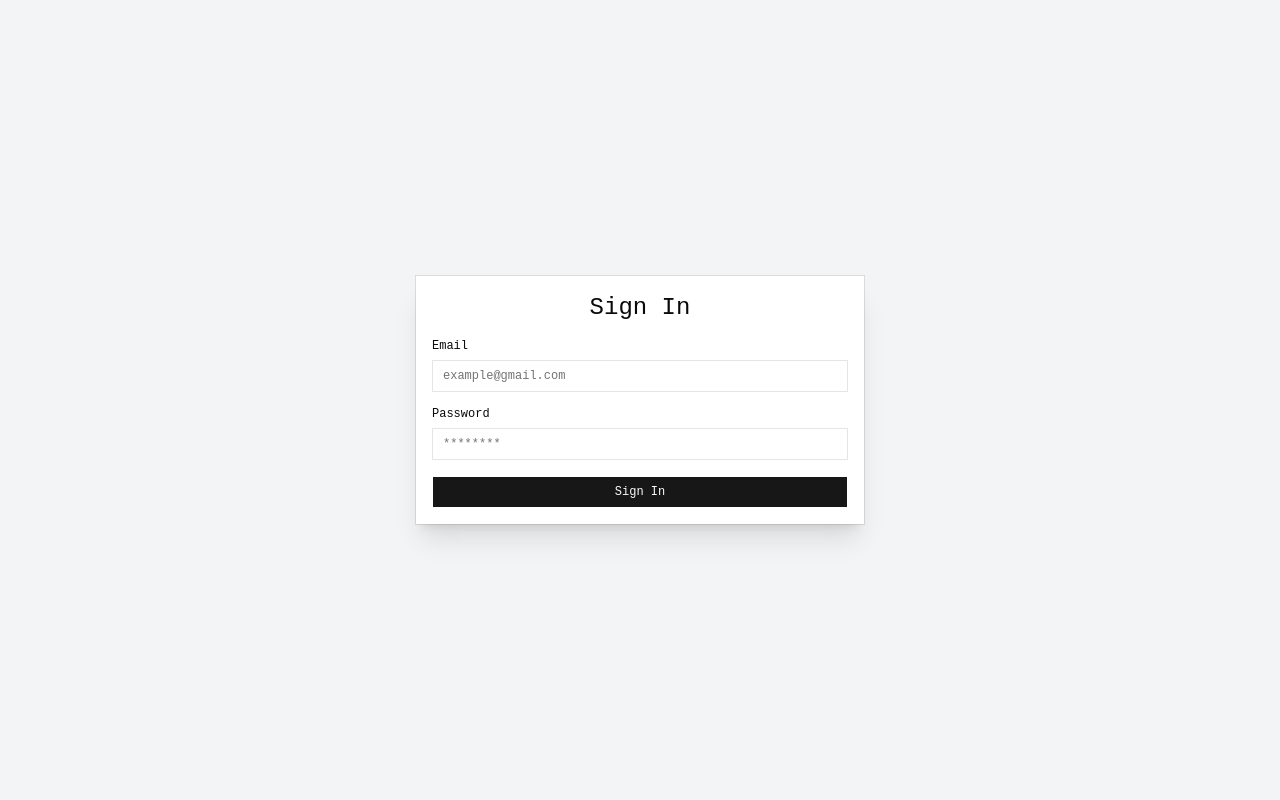
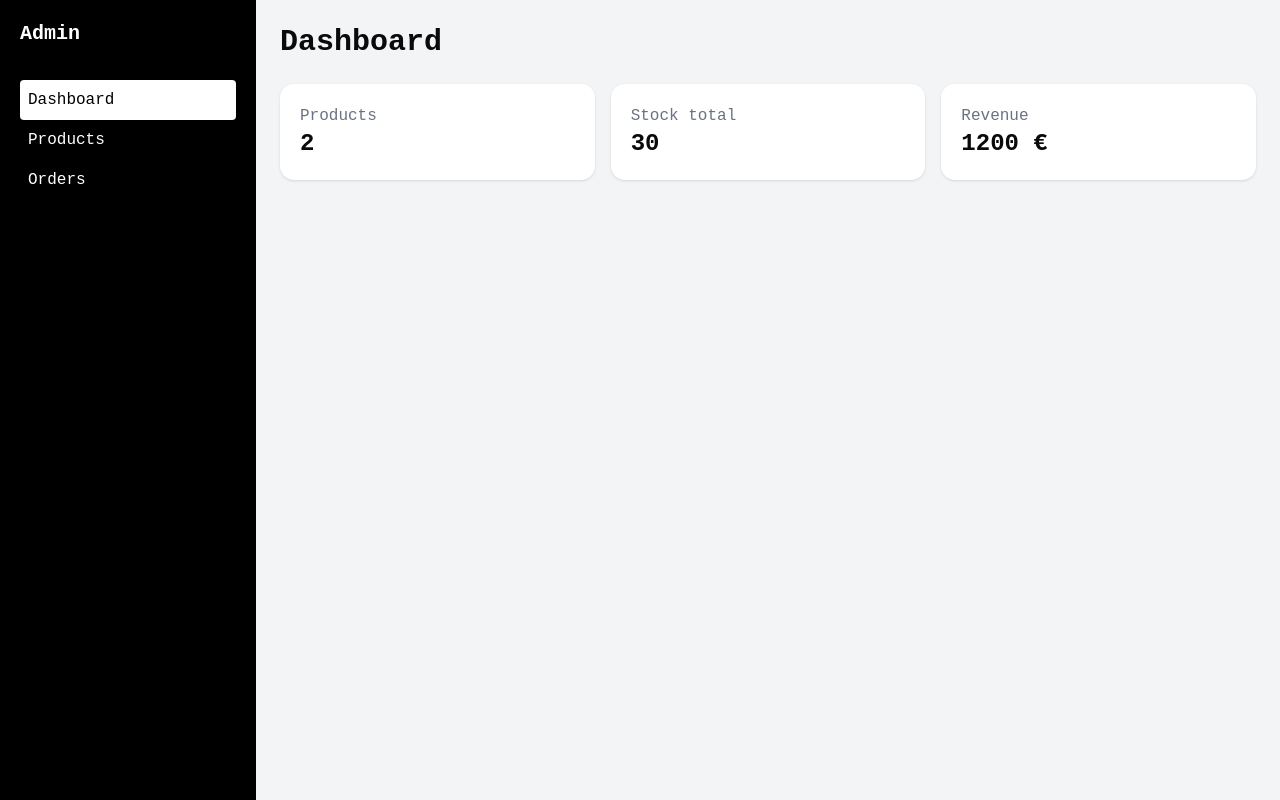
Before and after one commit to Moumadjad/ecommerce-project, a React (Vite) app: page /admin in a window 1280 px wide. Built offline with nearby package versions, Linux system fonts and the light colour scheme.

Commit message:
Ajout dashboard admin + sidebar navigation

```diff
--- a/package.json
+++ b/package.json
@@ -20,6 +20,7 @@
     "radix-ui": "^1.4.3",
     "react": "^19.2.6",
     "react-dom": "^19.2.6",
+    "react-router-dom": "^7.16.0",
     "shadcn": "^4.10.0",
     "tailwind-merge": "^3.6.0",
     "tailwindcss": "^4.3.0",
--- a/src/App.jsx
+++ b/src/App.jsx
@@ -1,11 +1,16 @@
-import { useState } from 'react'
-import Login from './pages/Auth/Login'
+import { BrowserRouter, Routes, Route } from "react-router-dom";
+import Login from "./pages/Auth/Login";
+import AdminDashboard from "./pages/admin/AdminDashboard";
 
 function App() {
-
   return (
-    <Login />
-  )
+    <BrowserRouter>
+      <Routes>
+        <Route path="/" element={<Login />} />
+        <Route path="/admin" element={<AdminDashboard />} />
+      </Routes>
+    </BrowserRouter>
+  );
 }
 
-export default App
+export default App;
--- /dev/null
+++ b/src/components/admin/Card.jsx
@@ -0,0 +1,8 @@
+export default function StatCard({ title, value }) {
+  return (
+    <div className="bg-white rounded-xl shadow p-5">
+      <p className="text-gray-500">{title}</p>
+      <h2 className="text-2xl font-bold">{value}</h2>
+    </div>
+  );
+}
--- /dev/null
+++ b/src/components/admin/Sidebar.jsx
@@ -0,0 +1,33 @@
+import { Link, useLocation } from "react-router-dom";
+
+export default function Sidebar() {
+  const location = useLocation();
+
+  const menu = [
+    { name: "Dashboard", path: "/admin" },
+    { name: "Products", path: "/admin/products" },
+    { name: "Orders", path: "/admin/orders" },
+  ];
+
+  return (
+    <div className="w-64 h-screen bg-black text-white p-5">
+      <h1 className="text-xl font-bold mb-8">Admin</h1>
+
+      <div className="space-y-2">
+        {menu.map((item) => (
+          <Link key={item.path} to={item.path}>
+            <div
+              className={`p-2 rounded cursor-pointer transition ${
+                location.pathname === item.path
+                  ? "bg-white text-black"
+                  : "hover:bg-gray-800"
+              }`}
+            >
+              {item.name}
+            </div>
+          </Link>
+        ))}
+      </div>
+    </div>
+  );
+}
--- /dev/null
+++ b/src/pages/admin/AdminDashboard.jsx
@@ -0,0 +1,24 @@
+import Card from "../../components/admin/Card";
+import AdminLayout from "./AdminLayout";
+
+export default function AdminDashboard() {
+  const products = [
+    { id: 1, name: "Sneakers", stock: 10 },
+    { id: 2, name: "T-shirt", stock: 20 },
+  ];
+
+  return (
+    <AdminLayout>
+      <h1 className="text-3xl font-bold mb-6">Dashboard</h1>
+
+      <div className="grid grid-cols-3 gap-4 mb-8">
+        <Card title="Products" value={products.length} />
+        <Card
+          title="Stock total"
+          value={products.reduce((a, b) => a + b.stock, 0)}
+        />
+        <Card title="Revenue" value="1200 €" />
+      </div>
+    </AdminLayout>
+  );
+}
--- /dev/null
+++ b/src/pages/admin/AdminLayout.jsx
@@ -0,0 +1,12 @@
+import Sidebar from "../../components/admin/Sidebar";
+
+export default function AdminLayout({ children }) {
+  return (
+    <div className="flex">
+      <Sidebar />
+      <div className="flex-1 bg-gray-100 min-h-screen p-6">
+        {children}
+      </div>
+    </div>
+  );
+}
```
Also changed, not shown: 1 other file (tests, documents, lock files or other folders).
